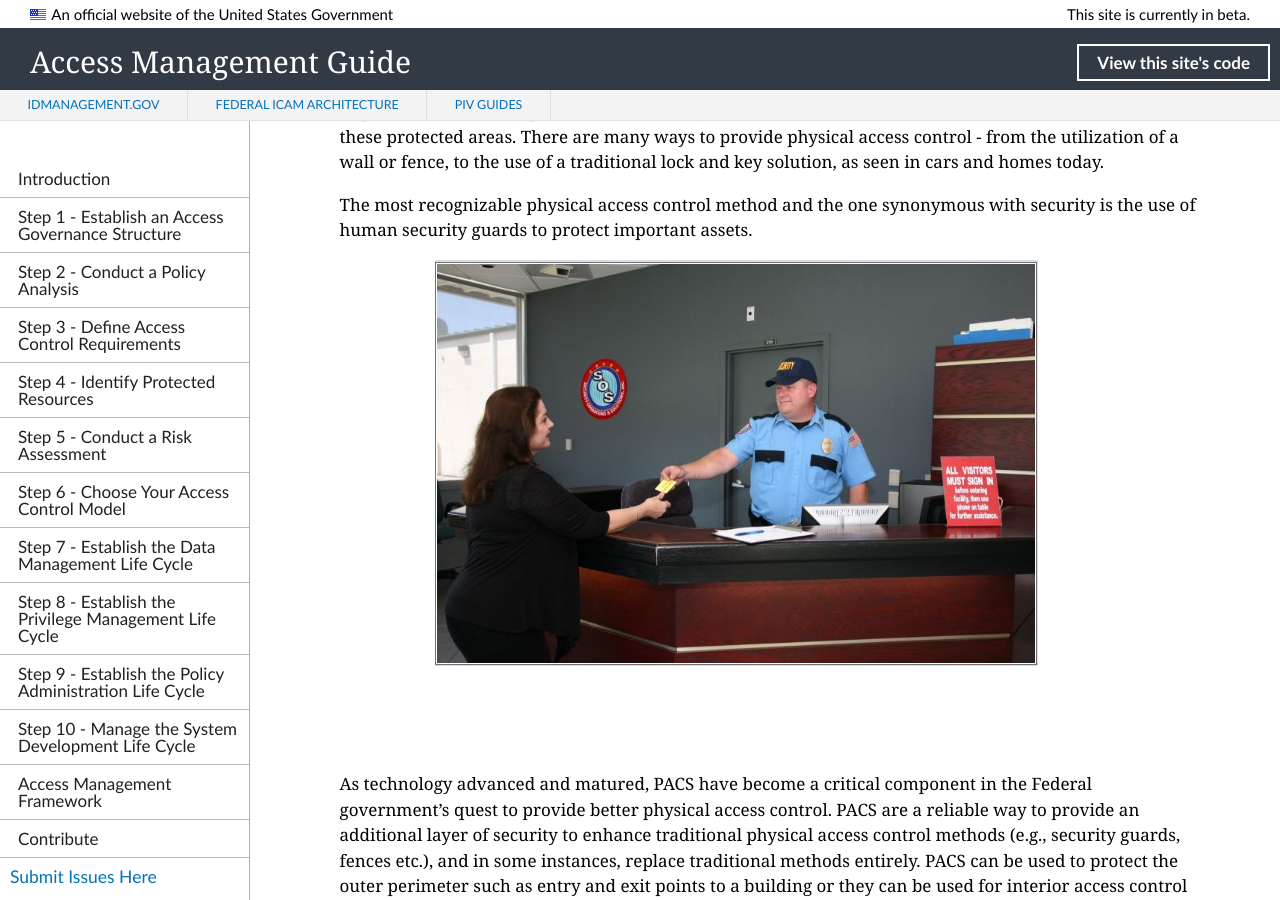
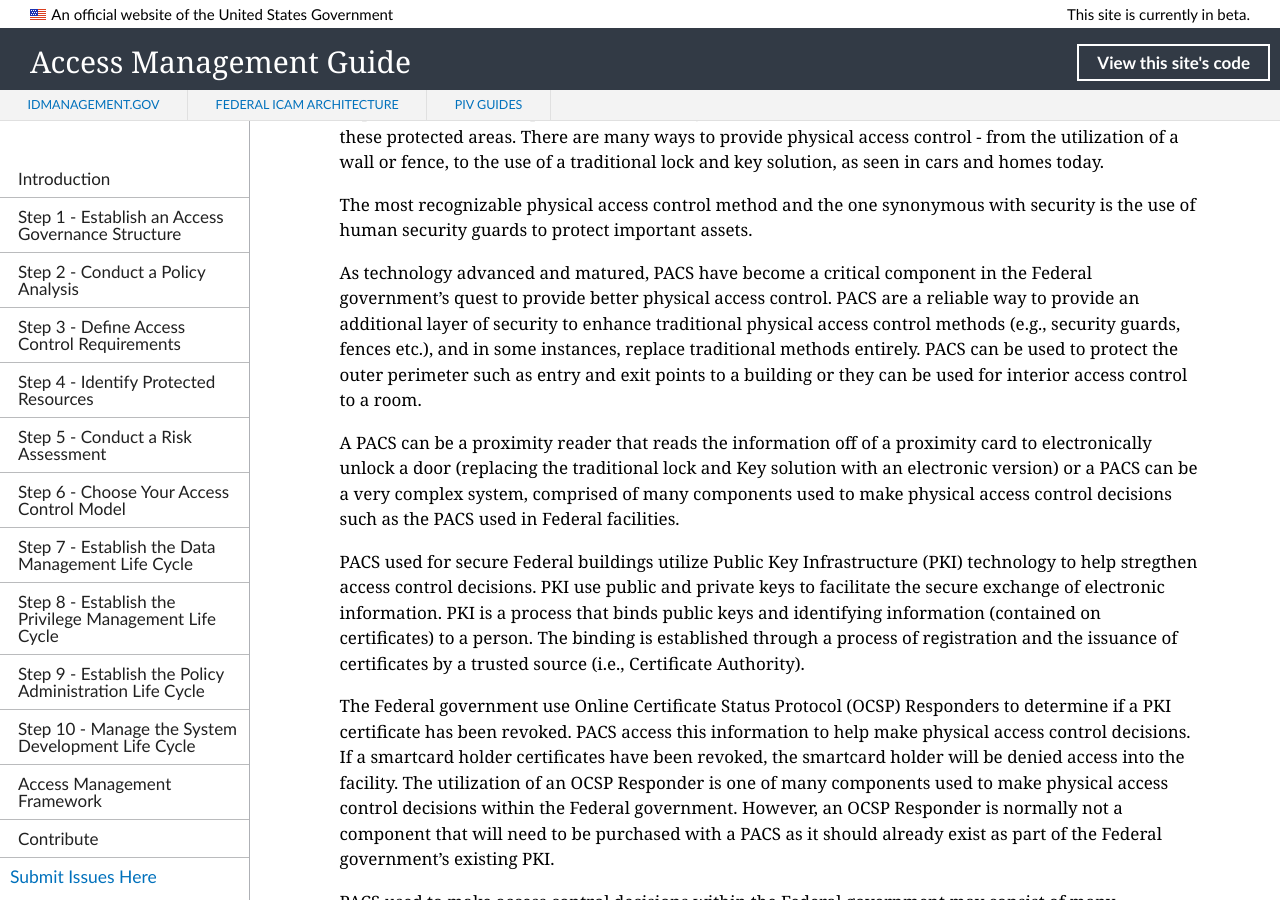
Before and after one commit to GSA/ficam-access, a Jekyll site: the page built from pages/PACS-guide.md, in a window 1280 px wide and 900 px high, scrolled down 1073 px. Built offline with Jekyll 4.4.1, drawn with Linux system fonts in a browser that asks for light colours; nearby versions of some CDN libraries.

Commit message:
Update PACS-guide.md

```diff
--- a/pages/PACS-guide.md
+++ b/pages/PACS-guide.md
@@ -27,7 +27,7 @@ Physical access control is a security method used to help prevent unauthorized a
 
 The most recognizable physical access control method and the one synonymous with security is the use of human security guards to protect important assets.
 
-![Alt Security_Desk_Guard](../img/Security_Desk_Guard.jpg)
+
 
 As technology advanced and matured, PACS have become a critical component in the Federal government’s quest to provide better physical access control.  PACS are a reliable way to provide an additional layer of security to enhance traditional physical access control methods (e.g., security guards, fences etc.), and in some instances, replace traditional methods entirely. PACS can be used to protect the outer perimeter such as entry and exit points to a building or they can be used for interior access control to a room.
 
```
